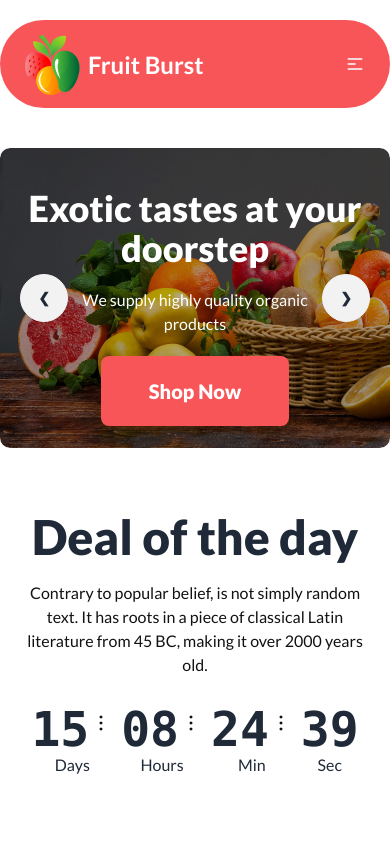
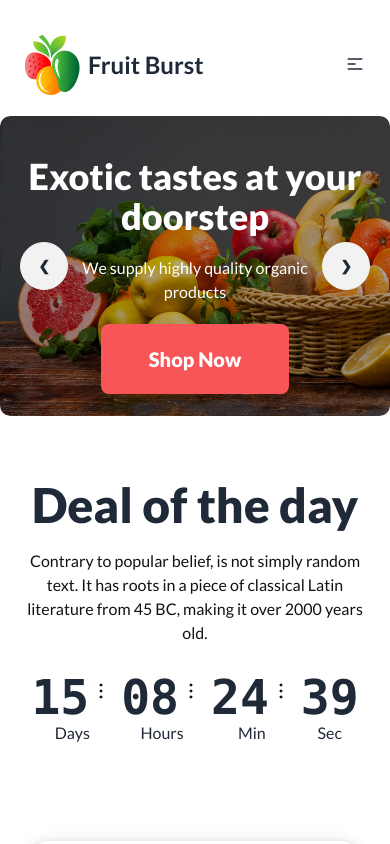
Before and after one commit to nokibkhan/fruit-burst, a plain HTML site: page index.html in a window 390 px wide. Shown: the top 844 px of the page. Drawn offline with nearby package versions, Linux system fonts and the light colour scheme; grey boxes are pictures that could not be loaded.

Commit message:
added everything

```diff
--- a/index.html
+++ b/index.html
@@ -55,7 +55,7 @@
 
 <body class="font">
   <header class="container 2xl mx-auto">
-    <div class="navbar bg-base-100 bg-[#F85559] rounded-[100px] text-white py-5 mt-5 lg:px-10">
+    <div class="navbar bg-base-100 lg:bg-[#F85559] lg:rounded-[100px] lg:text-white py-5 mt-5 lg:px-10">
       <div class="lg:w-[50%]">
 
         <div class=" hidden lg:flex">
@@ -101,7 +101,7 @@
           </svg>
         </label>
 
-        <ul tabindex="0" class="menu menu-sm dropdown-content mt-3 z-[30] p-2 shadow bg-black rounded-box w-[250px] space-y-8  relative right-0" >
+        <ul tabindex="0" class="menu menu-sm dropdown-content mt-3 z-[30] p-2 shadow bg-black rounded-box w-[250px] space-y-8  relative right-0 text-white" >
           <li><a>Home</a></li>
           <li><a>About Us</a></li>
           <li><a>Shop</a></li>
@@ -117,7 +117,7 @@
     </nav>
 
 
-    <div class="slider-main mt-10 ">
+    <div class="slider-main mt-2 lg:mt-10 ">
       <div class="carousel w-full rounded-[10px] ">
         <div id="slide1"
           class="carousel-item relative  h-[240px] md:h-[400px]  lg:h-[500px] flex justify-center pt-10 pb-5 md:pt-24 lg:pt-24 bg-[url('images/banner1.png')] bg-no-repeat  w-full bg-cover rounded-[10px]">
```
